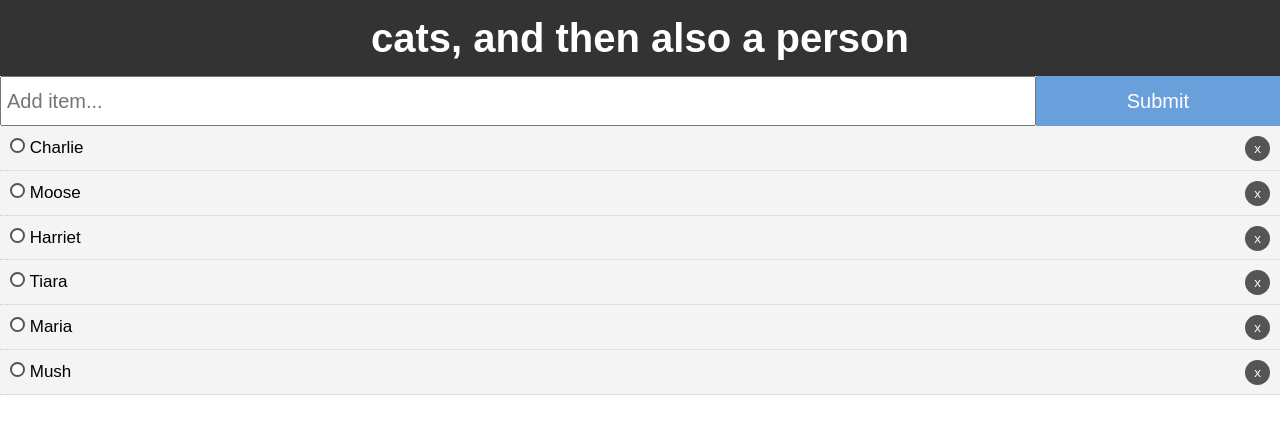
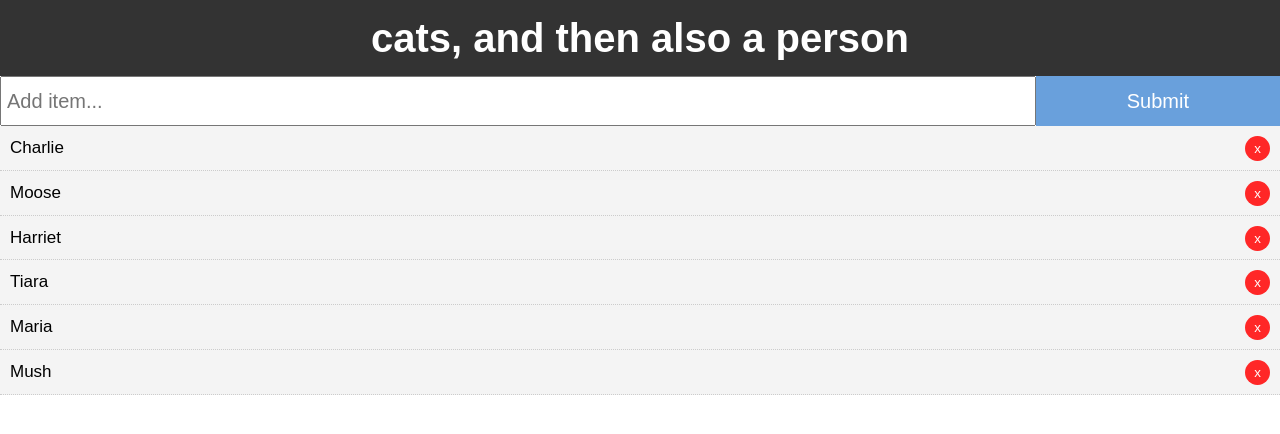
Before and after one commit to kangzhiz/kangzhiz.github.io, a Vue app: page / in a window 1280 px wide. Shown: the top 434 px of the page. Built offline with nearby package versions, Linux system fonts and the light colour scheme.

Commit message:
Removed checkboxes

```diff
--- a/src/components/TodoItem.vue
+++ b/src/components/TodoItem.vue
@@ -1,7 +1,6 @@
 <template>
-	<div class="todo-item" v-bind:class="{'is-complete':todo.completed}">
+	<div class="todo-item">
 		<p>
-			<input type="checkbox" v-on:change="markComplete" />
 			{{todo.title}}
 			<button @click="$emit('del-todo', todo.id)" class="del">x</button>
 		</p>
@@ -12,11 +11,6 @@
 export default {
 	name: "TodoItem",
 	props: ["todo"],
-	methods: {
-		markComplete() {
-			this.todo.completed = !this.todo.completed;
-		},
-	},
 };
 </script>
 
@@ -27,11 +21,8 @@ export default {
 	border-bottom: 1px #cccccc dotted;
 	font-size: 17px;
 }
-.is-complete {
-	text-decoration: line-through;
-}
 .del {
-	background: #555555;
+	background: #ff2727;
 	color: #ffffff;
 	border: none;
 	padding: 5px 9px;
@@ -39,15 +30,4 @@ export default {
 	cursor: pointer;
 	float: right;
 }
-input[type="checkbox"] {
-	-webkit-appearance: none;
-	width: 15px;
-	height: 15px;
-	background: #ffffff;
-	border-radius: 100%;
-	border: 2px solid #555555;
-}
-input[type="checkbox"]:checked {
-	background: #6b6b6b;
-}
 </style>
```
